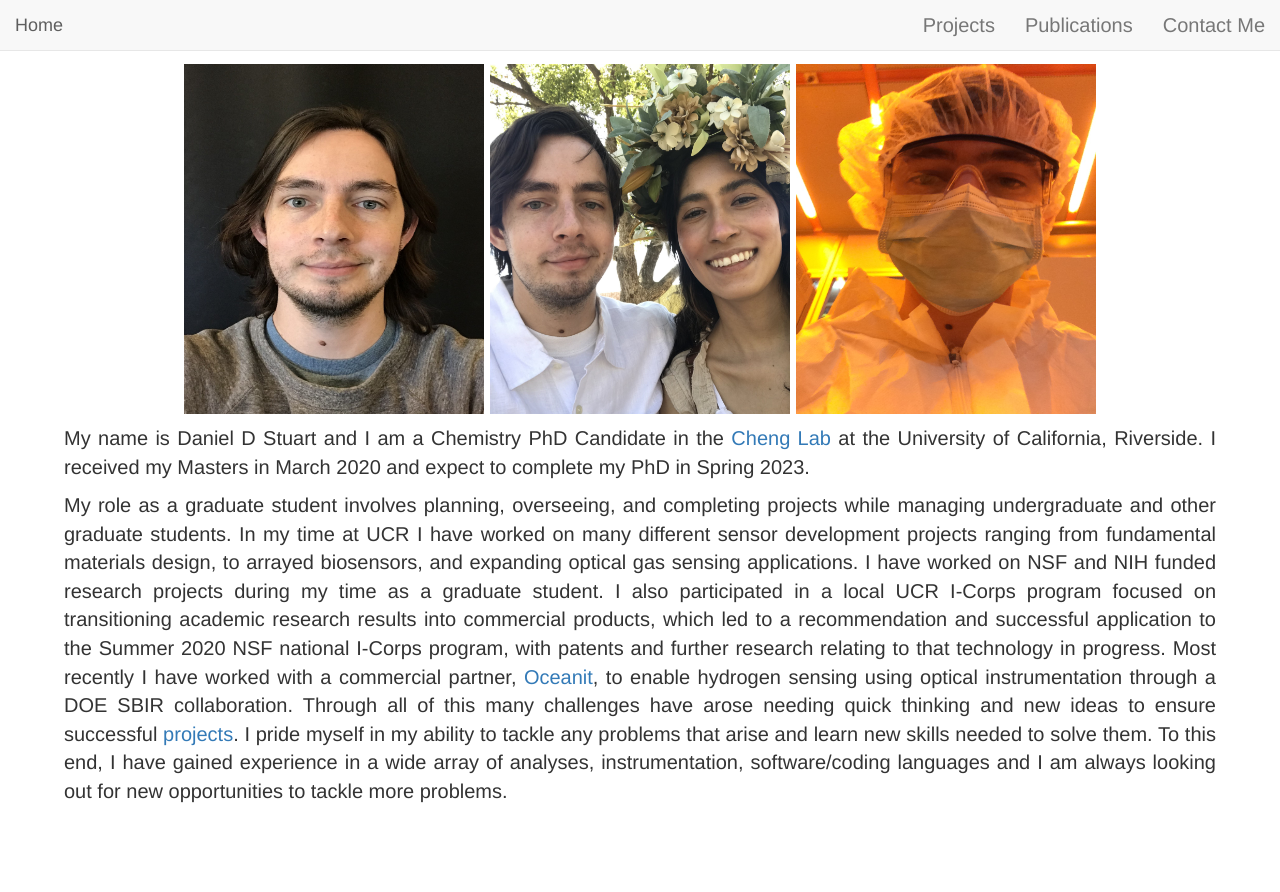
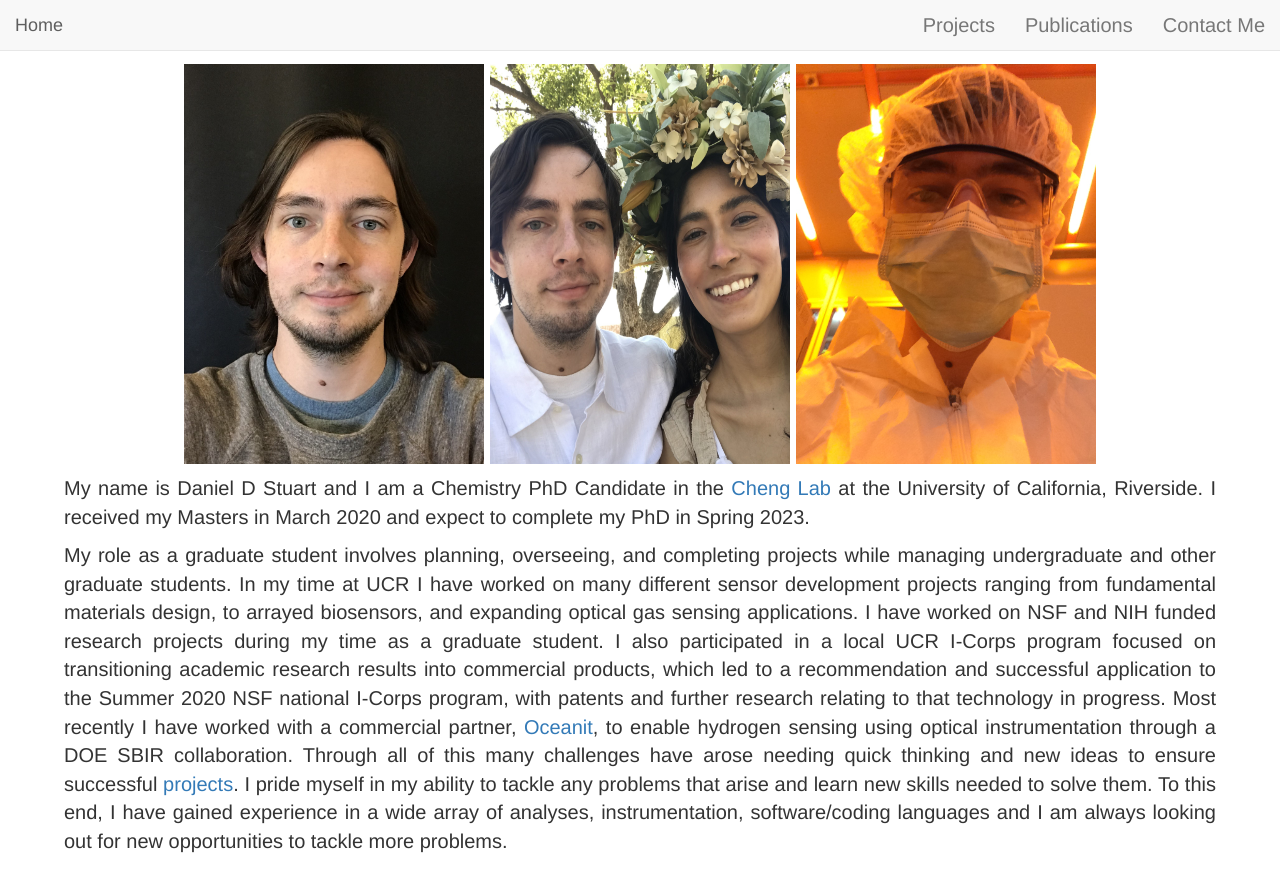
Before and after one commit to danieldstuart/danieldstuart.github.io, a Jekyll site: the page built from index.markdown, in a window 1280 px wide and 900 px high. Shown: the top 892 px of the window. Built offline with Jekyll 4.4.1, drawn with Linux system fonts in a browser that asks for light colours; nearby versions of some CDN libraries.

Commit message:
Update index.markdown

```diff
--- a/index.markdown
+++ b/index.markdown
@@ -7,9 +7,9 @@ layout: home
 <div markdown="1" class="body">
 
 <div markdown="1" class="center">
-![Me](images/Me.jpg){: width="300" height="350"}
-![Headshot photo](images/Daniel.jpg){: width="300" height="350"}
-![Cleanroom photo](images/DanielCleanroom.JPG){: width="300" height="350"}
+![Me](images/Me.jpg){: width="300" height="400"}
+![Headshot photo](images/Daniel.jpg){: width="300" height="400"}
+![Cleanroom photo](images/DanielCleanroom.JPG){: width="300" height="400"}
 </div>
 
 My name is Daniel D Stuart and I am a Chemistry PhD Candidate in the [Cheng Lab](https://chenglab.ucr.edu/) at the University of California, Riverside. I received my Masters in March 2020 and expect to complete my PhD in Spring 2023.
```
